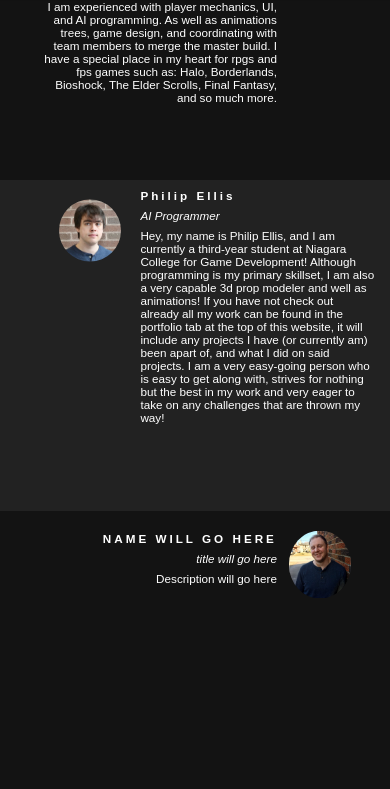
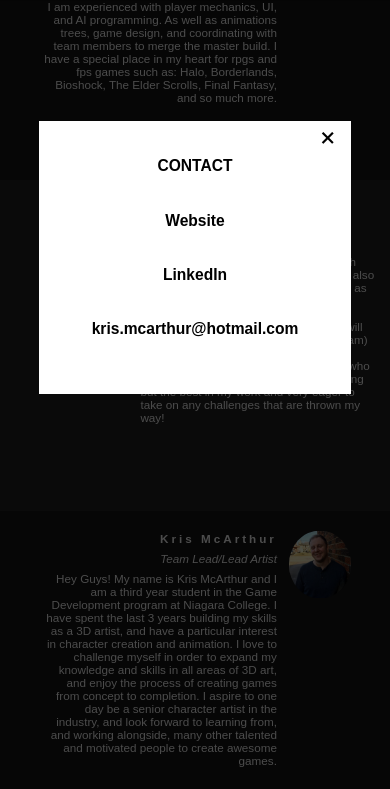
Before and after one commit to Sboudreau5/TheFallenWebsite, a plain HTML site: page index.html in a window 390 px wide. Both pictures are taken after a click on the picture 319 px from the left and 3839 px from the top of the page. Shown: the part 3275-4064 px from the top of the page. Drawn offline with nearby package versions, Linux system fonts and the light colour scheme; a web font is replaced by a local one.

Commit message:
Add files via upload

```diff
--- a/css/style.css
+++ b/css/style.css
@@ -1754,7 +1754,7 @@ cursor: pointer;
 .contact-modal5 {
 
 width: 80vw;
-height: 60vw;
+height: 70vw;
 background-color: #FFFFFF;
 border-radius: 0px;
 z-index: 99;
@@ -1796,7 +1796,7 @@ cursor: pointer;
 .contact-modal6 {
 
 width: 80vw;
-height: 60vw;
+height: 70vw;
 background-color: #FFFFFF;
 border-radius: 0px;
 z-index: 99;
--- a/index.html
+++ b/index.html
@@ -88,13 +88,13 @@
 
 				<li class="carousel__slide">
 
-					 <img class="carousel__image" src="img/Slide Place holder 1.jpg" alt="slide2">
+					 <img class="carousel__image" src="img/Slide Place holder 2.jpg" alt="slide2">
 
 						  </li>
 
 				 <li class="carousel__slide">
 
-						<img class="carousel__image" src="img/Slide Place holder 1.jpg" alt="slide3">
+						<img class="carousel__image" src="img/Slide Place holder 3.jpg" alt="slide3">
 
 					 		</li>
 
@@ -213,8 +213,8 @@
 
 			<h6>CONTACT</h6>
 
-            <a href="www.philipellis.dev"><h6>Website</h6></a>
-             <a href="www.linkedin.com/in/philip-ellis-game-dev"><h6>LinkedIn</h6></a>
+            <a href="https://www.philipellis.dev"><h6>Website</h6></a>
+             <a href="https://www.linkedin.com/in/philip-ellis-game-dev"><h6>LinkedIn</h6></a>
 			 <a href="https://www.facebook.com/phil.ellis.564"><h6>Facebook</h6></a>
 			<div class="close5">+</div>
 
@@ -224,6 +224,25 @@
 
 
 		</div>
+
+
+        <div class="bg-modal6">
+		<div class="contact-modal6">
+
+			<h6>CONTACT</h6>
+
+            <a href="https://www.philipellis.dev"><h6>Website</h6></a>
+             <a href="https://www.linkedin.com/in/kristopher-mcarthur"><h6>LinkedIn</h6></a>
+            <h6>kris.mcarthur@hotmail.com</h6>
+			<div class="close6">+</div>
+
+
+
+		</div>
+
+
+		</div>
+
 
 
          <!-- end Modal section -->
@@ -464,11 +483,13 @@ I have a special place in my heart for rpgs and fps games such as: Halo, Borderl
 
 			<div class="biotext-right">
 
-			<h3>NAME WILL GO HERE</h3>
+			<h3>Kris McArthur</h3>
 
-			<p><i>title will go here</i></p>
+			<p><i>Team Lead/Lead Artist</i></p>
 
-			<p>Description will go here</p>
+			<p>Hey Guys!
+My name is Kris McArthur and I am a third year student in the Game Development program at Niagara College. I have spent the last 3 years building my skills as a 3D artist, and have a particular interest in character creation and animation.
+I love to challenge myself in order to expand my knowledge and skills in all areas of 3D art, and enjoy the process of creating games from concept to completion. I aspire to one day be a senior character artist in the industry, and look forward to learning from, and working alongside, many other talented and motivated people to create awesome games. </p>
 
 		 </div>
 
--- a/js/Modal.js
+++ b/js/Modal.js
@@ -56,3 +56,14 @@ document.querySelector('.close5').addEventListener('click',
 	function() {
 	document.querySelector('.bg-modal5').style.display = 'none'
 });
+
+document.getElementById('kris-photo').addEventListener('click',
+	function() {
+	document.querySelector('.bg-modal6').style.display = 'flex'
+});
+
+
+document.querySelector('.close6').addEventListener('click',
+	function() {
+	document.querySelector('.bg-modal6').style.display = 'none'
+});
```
Also changed, not shown: img/Gameplay1-mobile.png, img/Gameplay1.png, img/Gameplay2-mobile.png, img/Gameplay2.png, 5 other files.
